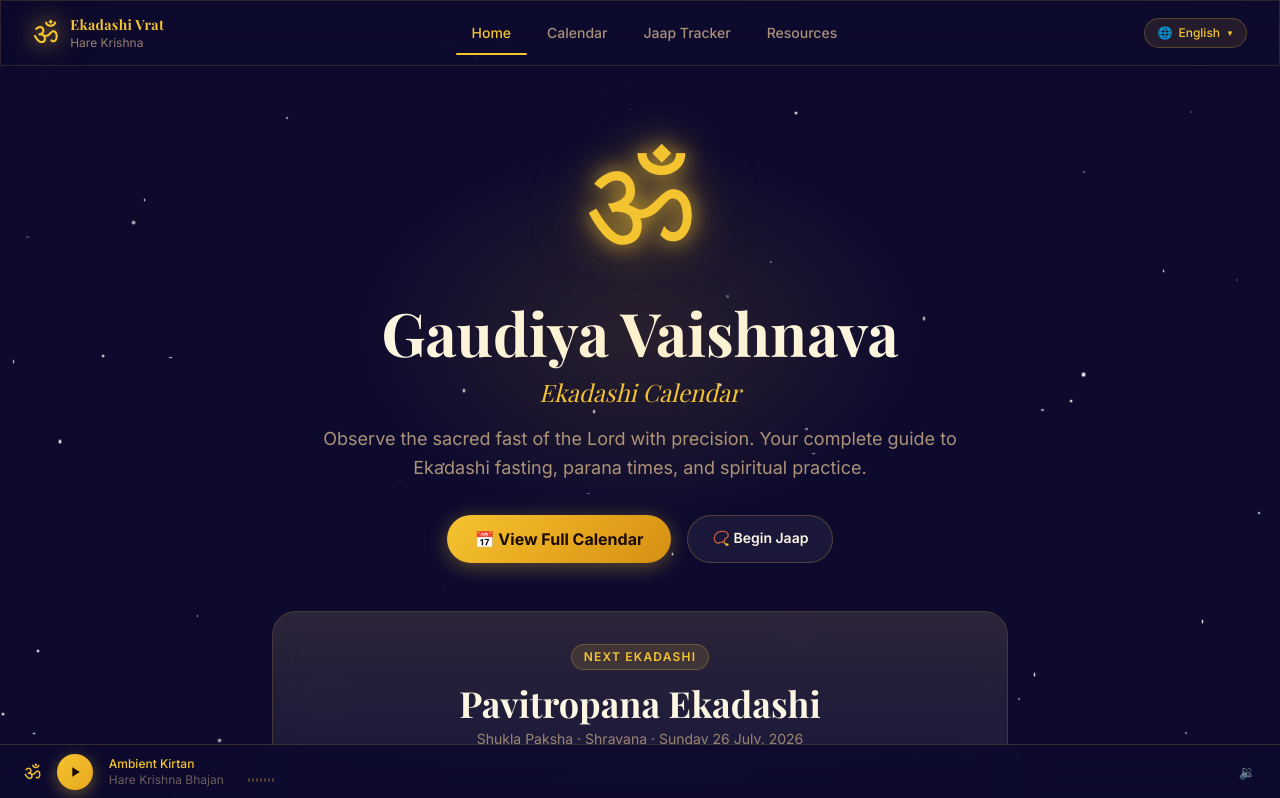
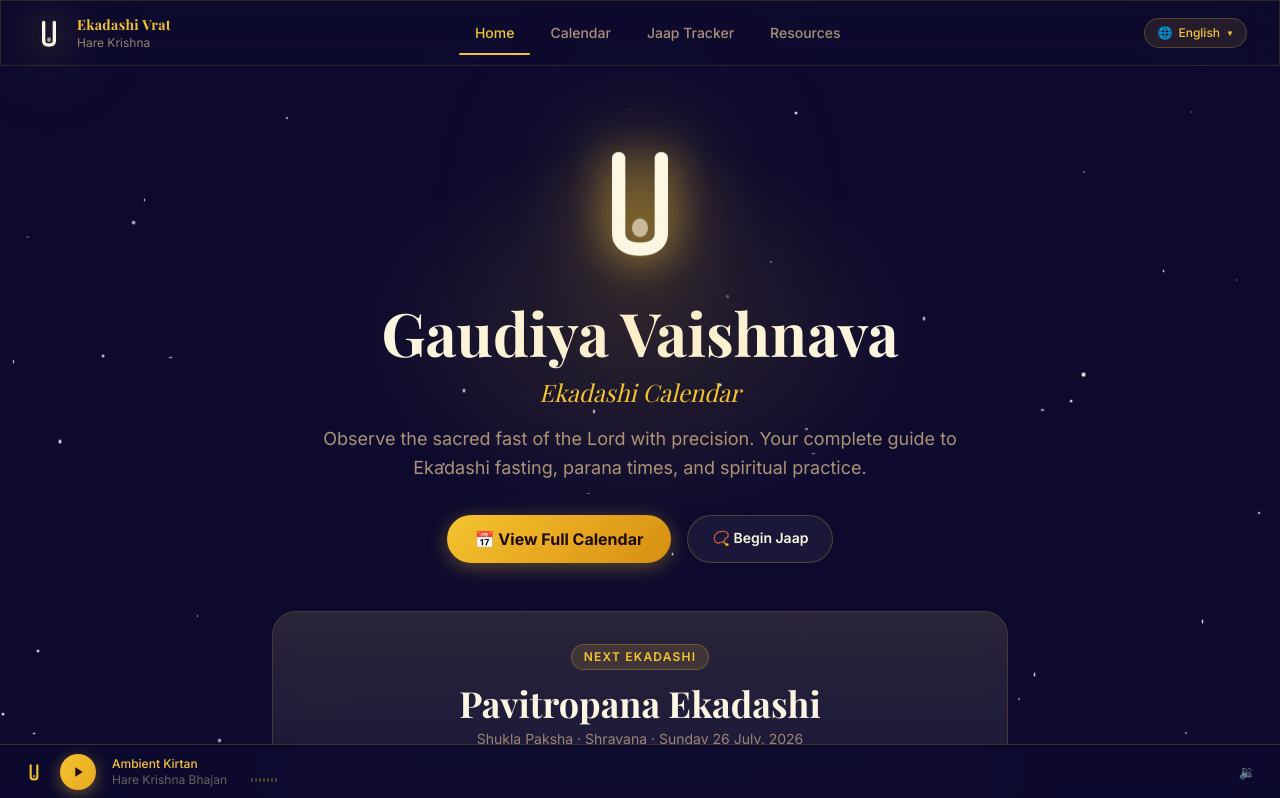
Before and after one commit to gourgopal/ekadashi, a Next.js app: page /en/ in a window 1280 px wide. Shown: the top 798 px of the page. Built offline with nearby package versions, Linux system fonts and the light colour scheme; a web font is replaced by a local one.

Commit message:
feat: replace Om symbol with Gaudiya Vaishnava tilak icon (urdhva pundra) in nav, hero, and player

```diff
--- a/src/app/[lang]/page.tsx
+++ b/src/app/[lang]/page.tsx
@@ -4,6 +4,7 @@ import { locales, isValidLocale, defaultLocale, type Locale } from '@/lib/i18n'
 import { getDictionary } from '@/lib/get-dictionary'
 import ekadashiData from '@/data/ekadashi.json'
 import EkadashiCountdown from '@/components/EkadashiCountdown'
+import TilakIcon from '@/components/TilakIcon'
 
 export async function generateStaticParams() {
   return locales.map((lang) => ({ lang }))
@@ -70,13 +71,10 @@ export default async function HomePage({
           }}
         />
 
-        {/* Om Symbol */}
-        <div
-          className="text-8xl sm:text-9xl mb-6 animate-float om-glow select-none"
-          style={{ color: '#F4C430', fontFamily: 'serif', lineHeight: 1 }}
-          aria-hidden="true"
-        >
-          ॐ
+        {/* Tilak Icon */}
+        <div className="mb-6 animate-float om-glow select-none flex justify-center" aria-hidden="true">
+          <span className="inline-block sm:hidden"><TilakIcon size={96} /></span>
+          <span className="hidden sm:inline-block"><TilakIcon size={128} /></span>
         </div>
 
         {/* Hero Text */}
--- a/src/app/globals.css
+++ b/src/app/globals.css
@@ -135,12 +135,11 @@ h4, h5, h6 { font-family: var(--font-serif); }
   animation: pulse-slow 3s ease-in-out infinite;
 }
 
-/* ── Om Symbol Glow ───────────────────────────────────────────────────────── */
+/* ── Saffron Glow (works on both text and SVG) ────────────────────────────── */
 .om-glow {
-  text-shadow:
-    0 0 20px rgba(244, 196, 48, 0.8),
-    0 0 40px rgba(244, 196, 48, 0.5),
-    0 0 80px rgba(244, 196, 48, 0.3);
+  filter: drop-shadow(0 0 20px rgba(244, 196, 48, 0.8))
+          drop-shadow(0 0 40px rgba(244, 196, 48, 0.5))
+          drop-shadow(0 0 80px rgba(244, 196, 48, 0.3));
 }
 
 /* ── Countdown Segment ────────────────────────────────────────────────────── */
--- a/src/components/KirtanPlayer.tsx
+++ b/src/components/KirtanPlayer.tsx
@@ -1,6 +1,7 @@
 'use client'
 
 import { useEffect, useState, useRef } from 'react'
+import TilakIcon from '@/components/TilakIcon'
 
 interface KirtanPlayerProps {
   nowPlayingLabel: string
@@ -59,13 +60,13 @@ export default function KirtanPlayer({
       </audio>
 
       <div className="max-w-7xl mx-auto flex items-center gap-4">
-        {/* Om icon */}
+        {/* Tilak icon */}
         <span
-          className={`text-xl select-none ${isPlaying ? 'animate-pulse-slow' : ''}`}
-          style={{ color: '#F4C430' }}
+          className={`flex-shrink-0 ${isPlaying ? 'animate-pulse-slow' : ''}`}
+          style={{ color: '#F4C430', lineHeight: 1 }}
           aria-hidden="true"
         >
-          ॐ
+          <TilakIcon size={20} />
         </span>
 
         {/* Play / Pause button */}
--- a/src/components/Navigation.tsx
+++ b/src/components/Navigation.tsx
@@ -5,6 +5,7 @@ import { usePathname } from 'next/navigation'
 import { useState } from 'react'
 import { type Locale, locales, localeLabels } from '@/lib/i18n'
 import type { Dictionary } from '@/lib/get-dictionary'
+import TilakIcon from '@/components/TilakIcon'
 
 interface NavigationProps {
   lang: Locale
@@ -44,13 +45,7 @@ export default function Navigation({ lang, dict }: NavigationProps) {
             className="flex items-center gap-3 group"
             id="nav-logo"
           >
-            <span
-              className="text-3xl om-glow select-none"
-              aria-hidden="true"
-              style={{ fontFamily: 'serif', color: '#F4C430', lineHeight: 1 }}
-            >
-              ॐ
-            </span>
+            <TilakIcon size={32} className="om-glow" />
             <div className="leading-tight">
               <div
                 className="text-sm font-bold tracking-wide"
--- /dev/null
+++ b/src/components/TilakIcon.tsx
@@ -0,0 +1,29 @@
+export default function TilakIcon({
+  size = 28,
+  className,
+}: {
+  size?: number
+  className?: string
+}) {
+  return (
+    <svg
+      width={size}
+      height={size}
+      viewBox="0 0 48 48"
+      fill="none"
+      aria-hidden="true"
+      className={className}
+    >
+      {/* Urdhva Pundra — two vertical lines with U-bottom (lotus feet of the Lord) */}
+      <path
+        d="M16 8 C16 8 16 34 16 36 C16 39 18 42 24 42 C30 42 32 39 32 36 C32 34 32 8 32 8"
+        stroke="currentColor"
+        strokeWidth="5"
+        strokeLinecap="round"
+        strokeLinejoin="round"
+      />
+      {/* Tulsi leaf or bindu between the lines */}
+      <ellipse cx="24" cy="34" rx="3" ry="3.5" fill="currentColor" opacity="0.6" />
+    </svg>
+  )
+}
```
